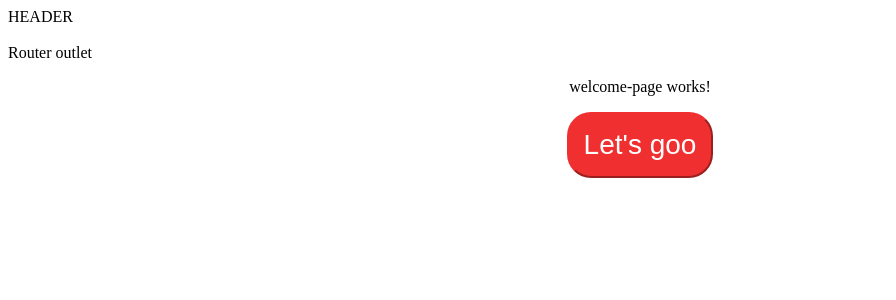
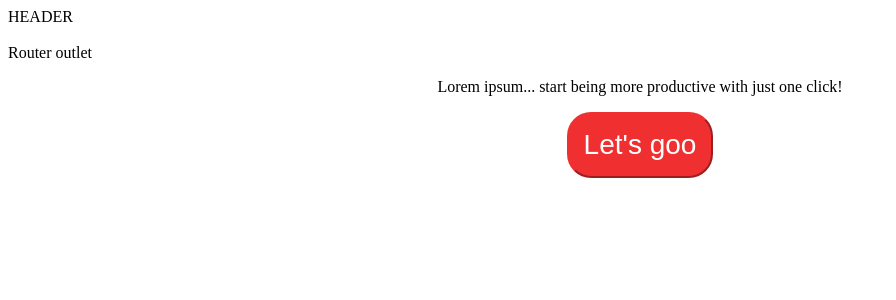
Before and after one commit to Organizacja-Przestepcza/ng-ban-kan, an Angular app: page /welcome-page-component in a window 1280 px wide. Shown: the top 300 px of the page, without its empty margins (0-896 px from the left). Built offline with nearby package versions, Linux system fonts and the light colour scheme.

Commit message:
Update welcome-page.component.html

```diff
--- a/src/app/welcome-page/welcome-page.component.html
+++ b/src/app/welcome-page/welcome-page.component.html
@@ -1,4 +1,4 @@
 <div class="container">
-    <p>welcome-page works!</p>
+    <p>Lorem ipsum... start being more productive with just one click!</p>
     <button class="button" routerLink="/kanban-component" >Let's goo</button>
 </div>
```
